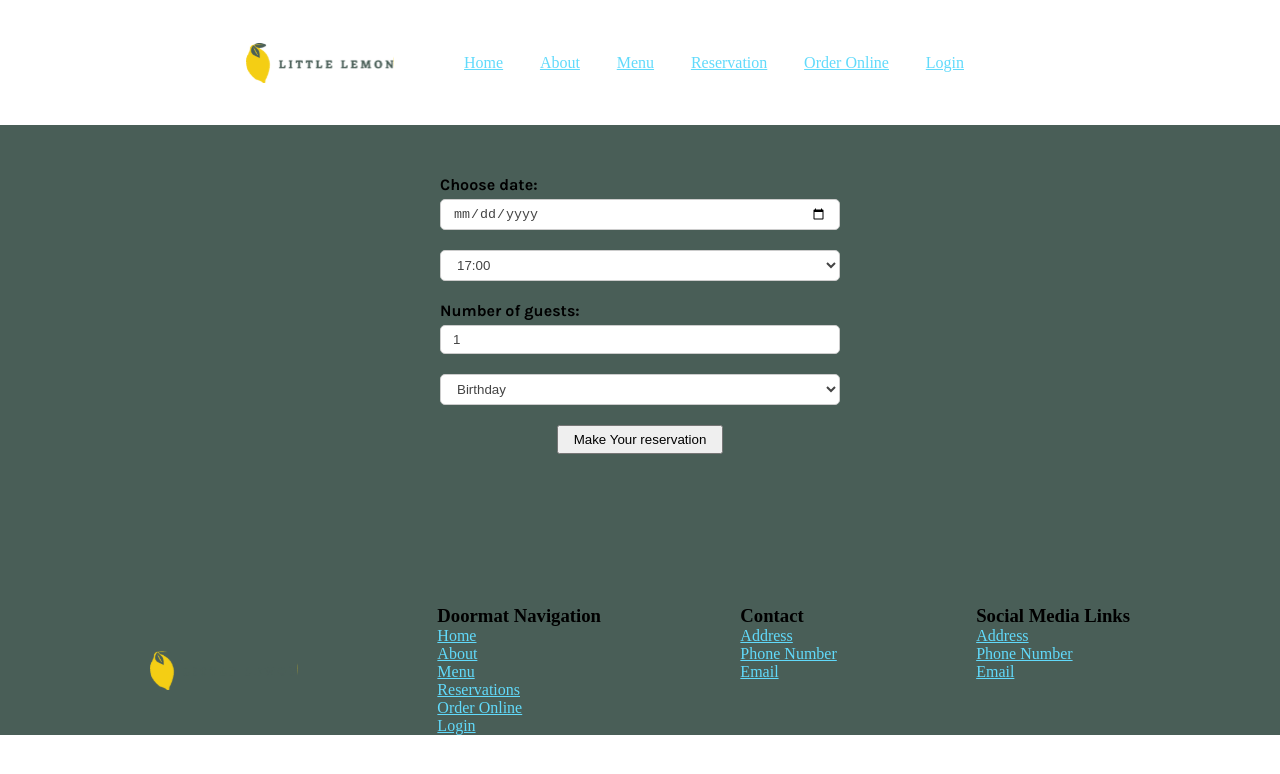
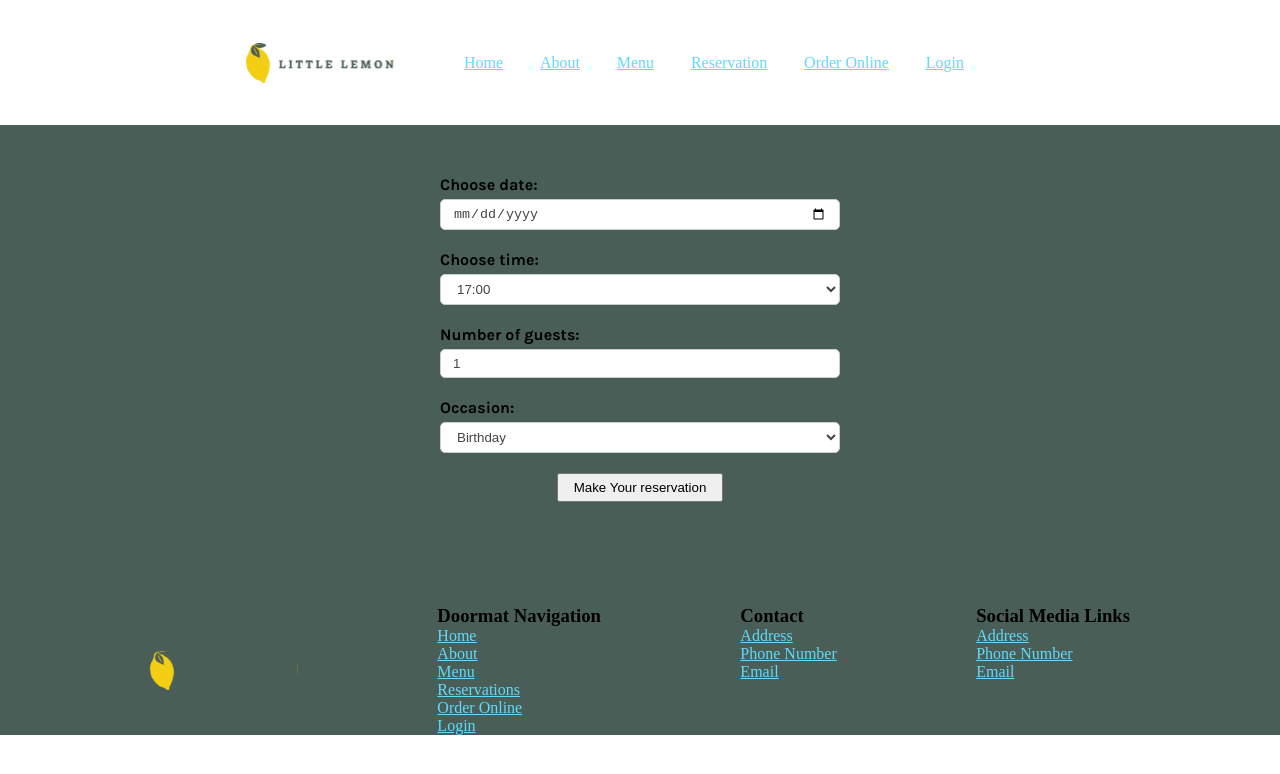
Before and after one commit to HesamMarshal/little-lemon, a React (Create React App) app: page /booking in a window 1280 px wide. Shown: the top 774 px of the page. Built offline with nearby package versions, Linux system fonts and the light colour scheme; a web font is replaced by a local one.

Commit message:
add label for selcet option

```diff
--- a/src/common/SelectComponent.js
+++ b/src/common/SelectComponent.js
@@ -1,6 +1,7 @@
-const SelectComponent = ({ selectOptions, name, formik }) => {
+const SelectComponent = ({ selectOptions, name, formik, label }) => {
   return (
     <div className="formControl">
+      <label htmlFor={name}>{label}:</label>
       <select name={name} {...formik.getFieldProps({ name })}>
         {selectOptions.map((item) => (
           <option key={item.value} value={item.value}>
--- a/src/components/ReservationForm.js
+++ b/src/components/ReservationForm.js
@@ -57,6 +57,7 @@ const ReservationForm = () => {
     <form onSubmit={formik.handleSubmit}>
       <Input label="Choose date" name="resDate" formik={formik} type="date" />
       <SelectComponent
+        label="Choose time"
         selectOptions={availableTimes}
         name="resTime"
         formik={formik}
@@ -68,6 +69,7 @@ const ReservationForm = () => {
         type="number"
       />
       <SelectComponent
+        label="Occasion"
         selectOptions={ocassioOptions}
         name="occasion"
         formik={formik}
```
